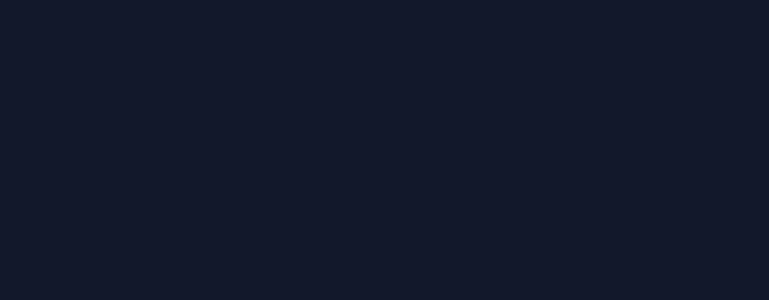
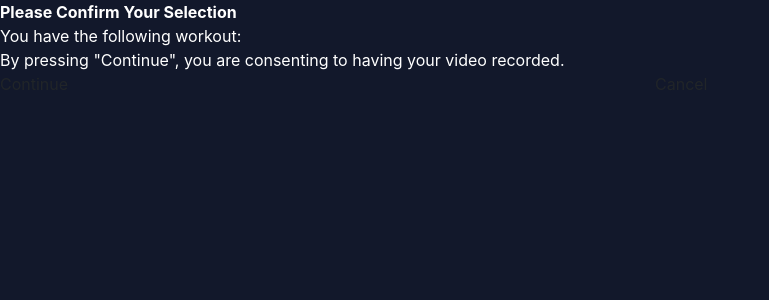
Before and after one commit to LeonSo7/HackTheNorth2020-Fitness-Application, a React (Create React App) app in the folder app/: page /confirmation in a window 1280 px wide. Shown: the top 300 px of the page, without its empty margins (0-769 px from the left). Built offline with nearby package versions, Linux system fonts and the light colour scheme.

Commit message:
start confirmation page

```diff
--- a/app/src/App.js
+++ b/app/src/App.js
@@ -6,6 +6,7 @@
 import Workout from './components/screens/Workout';
 import History from './components/screens/History';
 import LeaderBoard from './components/screens/LeaderBoard';
+import Confirmation from './components/screens/Confirmation';
 import { Route, Switch } from 'react-router-dom';
 import 'bootstrap/dist/css/bootstrap.min.css';
 
@@ -39,6 +40,7 @@
           <Route path="/history" component={History} />
           <Route path="/home" component={Home} />
           <Route path="/leaderboard" component={LeaderBoard} />
+          <Route path="/confirmation" component={Confirmation} />
         </Switch>
       </main>
     );
--- a/app/src/components/screens/Confirmation.js
+++ b/app/src/components/screens/Confirmation.js
@@ -2,13 +2,21 @@
 import { Col, Row } from "react-bootstrap";
 
 class Confirmation extends Component {
+  constructor(props) {
+    super(props)
+    this.state = {
+      exercise: "",
+    }
+  }
 
   render() {
     return (
       <div className="mainContainer">
-        <div>Would you like to send your video for evaluation?</div>
+        <div style={{ fontWeight: 'bold', color: 'white' }}>Please Confirm Your Selection</div>
+        <div style={{ color: 'white' }}>You have the following workout: {this.state.exercise}</div>
+        <div style={{ color: 'white' }}>By pressing "Continue", you are consenting to having your video recorded.</div>
         <Row>
-          <Col style={{ justifyContent: 'center' }} > <div>Confirm</div></Col>
+          <Col style={{ justifyContent: 'center' }} > <div>Continue</div></Col>
           <Col style={{ justifyContent: 'center' }} > <div>Cancel</div></Col>
         </Row>
       </div>
--- a/app/src/components/screens/Home.js
+++ b/app/src/components/screens/Home.js
@@ -6,6 +6,7 @@
 import situpsThumbnail from "../../assets/situps_thumbnail.JPG";
 import squatsThumbnail from "../../assets/squats_thumbnail.jpg";
 import Header from "../ui/Header";
+import { Link } from "react-router-dom";
 
 class Home extends Component {
   constructor(props) {
@@ -88,10 +89,10 @@
         </div>
         <div className="startBtnDiv">
           <div className="startBtn">
-            <p className="startBtnTxt">Start</p>
+            <Link className="startBtnTxt" to="/confirmation" style={{ color: 'black' }}>Start</Link>
           </div>
         </div>
-      </div>
+      </div >
     );
   }
 }
--- a/app/src/components/ui/Header.js
+++ b/app/src/components/ui/Header.js
@@ -24,7 +24,7 @@
                 (this.state.exercise) ? (
                   <>
                     <Col style={{ paddingRight: 0, paddingLeft: '1%', marginLeft: '3%' }} > <h1 className="currentPageButton" >Select Exercise</h1></Col>
-                    <Col style={{ paddingRight: 0, paddingLeft: '1%'}} >
+                    <Col style={{ paddingRight: 0, paddingLeft: '1%' }} >
                       <h1 className="topButtons">
                         <Link to="/history" style={{ textDecoration: 'none', color: 'black' }}>View History</Link>
                       </h1>
```
